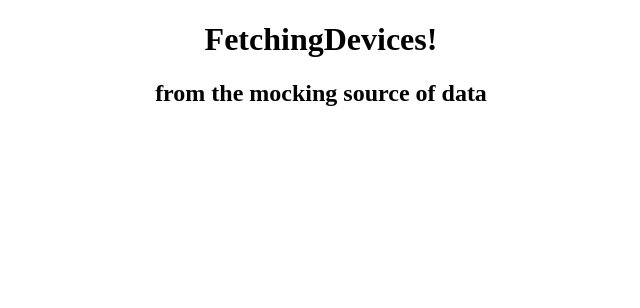
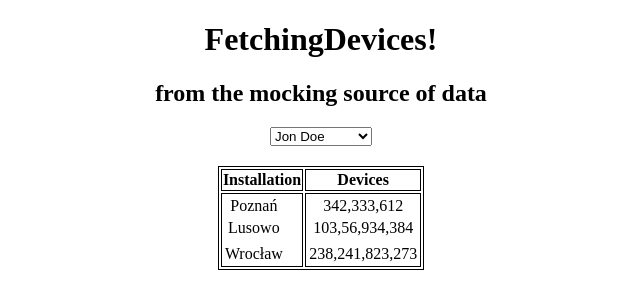
Before and after one commit to RafalM2000/fetchingDevices, an Angular app: page / in a window 1280 px wide. Shown: the top 308 px of the page, without its empty margins (319-959 px from the left). Built offline with nearby package versions, Linux system fonts and the light colour scheme.

Commit message:
fetching devices from the installation

```diff
--- a/src/app/app.component.css
+++ b/src/app/app.component.css
@@ -0,0 +1,12 @@
+form {
+    margin-bottom: 20px;
+}
+
+table {
+    display: inline-block;
+    text-align: center;
+}
+
+table, th, td {
+    border: 1px solid black;
+  }
--- a/src/app/app.component.html
+++ b/src/app/app.component.html
@@ -6,4 +6,25 @@
     <h2>
       from the mocking source of data
     </h2>
+    <div>
+      <form>
+        <select>
+          <option>Jon Doe</option>
+          <option>Jack Daniels</option>
+          <option>Nora Roberts</option>
+        </select>
+      </form>
+    </div>
+    <table>
+      <tr>
+        <th>Installation</th>
+        <th>Devices</th>
+      </tr>
+      <td>
+        <tr *ngFor="let item of installationItems; let i = index">{{item}}</tr>
+      </td>
+      <td >
+        <tr *ngFor="let item of devicesItems; let i = index">{{item}}</tr>
+      </td>
+    </table>
 </div>
--- a/src/app/app.component.ts
+++ b/src/app/app.component.ts
@@ -1,10 +1,46 @@
-import { Component } from '@angular/core';
+import { Component} from '@angular/core';
+import { of } from 'rxjs';
+import { tap, map } from 'rxjs/operators';
+import { THIS_EXPR } from '@angular/compiler/src/output/output_ast';
+import { callbackify } from 'util';
 
 @Component({
   selector: 'app-root',
   templateUrl: './app.component.html',
   styleUrls: ['./app.component.css']
 })
-export class AppComponent {
+
+export class AppComponent  {
+
+  constructor() {};
+
   title = 'FetchingDevices';
+  installations = of('Poznań', 'Lusowo', 'Wrocław');
+  devices = [
+    {installatinId: 'Poznań', devicesId: [342, 333, 612]},
+    {installatinId: 'Jelenia  Góra', devicesId: [3342, 3433, 5612]},
+    {installatinId: 'Lusowo', devicesId: [103, 56, 934, 384]},
+    {installatinId: 'Komorowo', devicesId: [13, 356, 954, 3184]},
+    {installatinId: 'Warszawa', devicesId: [13, 5, 93, 7384]},
+    {installatinId: 'Brzeg', devicesId: [131, 3526, 9564, 34]},
+    {installatinId: 'Wrocław', devicesId: [238, 241, 823, 273]}
+]
+
+devicesItems = [];
+installationItems = [];
+
+  subscribeCustomer = this.installations.subscribe(
+    (instId: string) => {
+      this.fetchDevices(instId);
+    });
+
+  fetchDevices(installationId) {
+    for (let i=0; i < this.devices.length; i++) {
+      if (this.devices[i].installatinId === installationId) {
+        this.devicesItems[i] = this.devices[i].devicesId;
+        this.installationItems[i] = this.devices[i].installatinId;
+        // console.log(this.devices[i].installatinId,'------>', this.devices[i].devicesId);
+      }
+    }
+  }
 }
```
